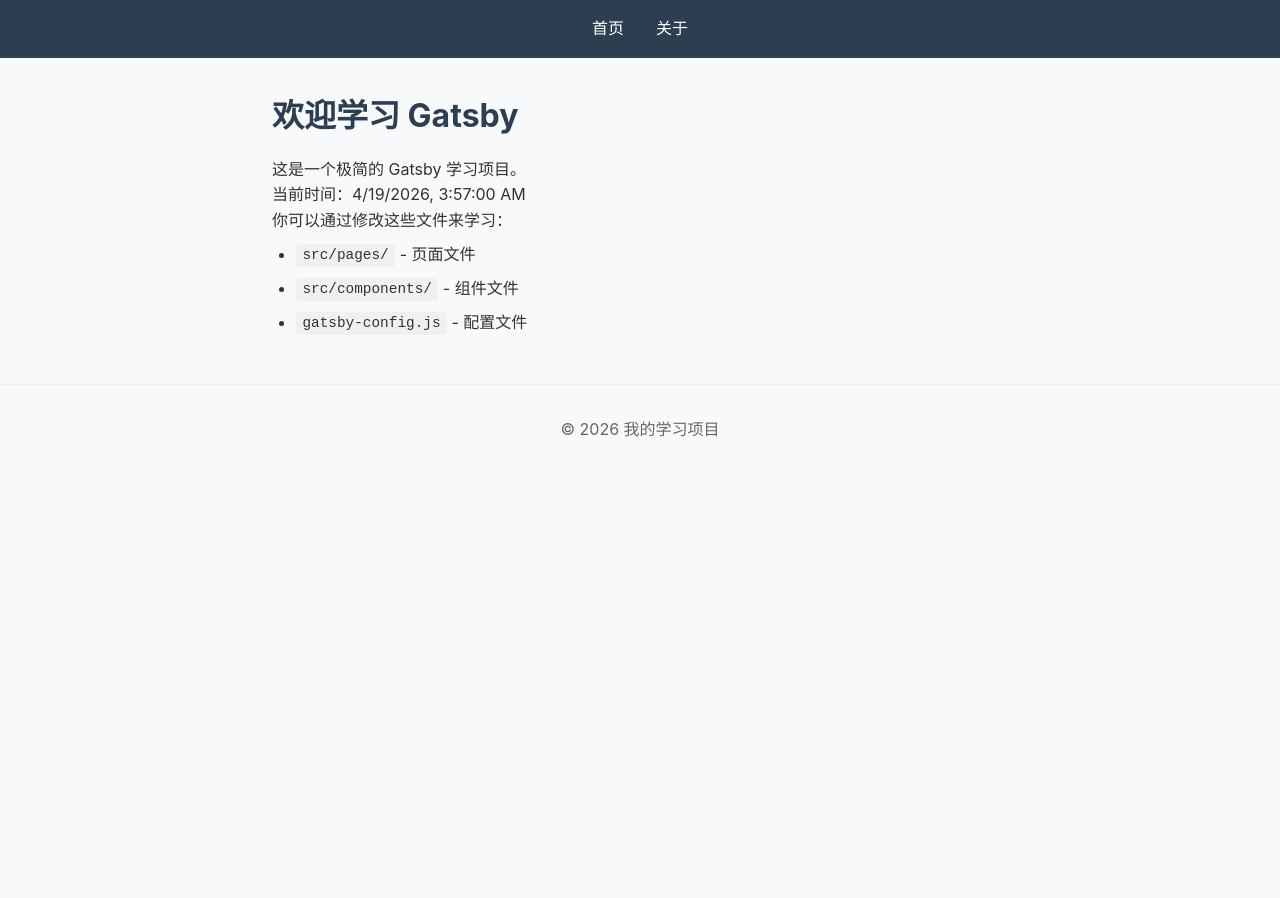
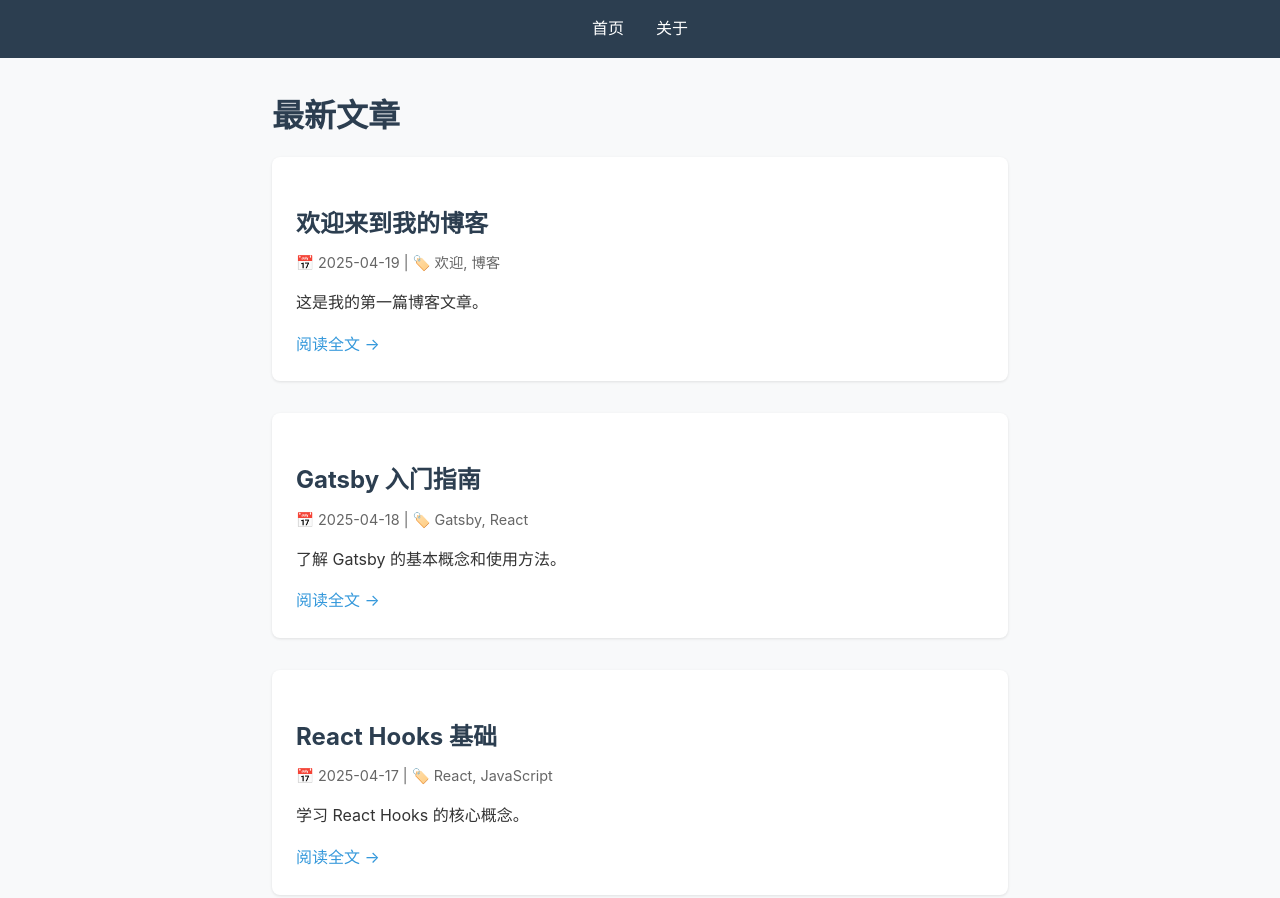
Before and after one commit to wzhu2026/wordpress-gatsby-main, a Gatsby site: page / in a window 1280 px wide. Shown: the top 898 px of the page. Before the commit the page ends 800 px from the top, so only its background shows below. Built offline with nearby package versions, Linux system fonts and the light colour scheme; Gatsby itself is replaced by a stand-in of ours.

Commit message:
Update index.js

```diff
--- a/src/pages/index.js
+++ b/src/pages/index.js
@@ -1,17 +1,32 @@
 import * as React from "react"
 import Layout from "../components/Layout"
+import posts from "../data/posts"
 
 const IndexPage = () => {
   return (
-    <Layout title="欢迎学习 Gatsby">
-      <p>这是一个极简的 Gatsby 学习项目。</p>
-      <p>当前时间：{new Date().toLocaleString()}</p>
-      <p>你可以通过修改这些文件来学习：</p>
-      <ul>
-        <li><code>src/pages/</code> - 页面文件</li>
-        <li><code>src/components/</code> - 组件文件</li>
-        <li><code>gatsby-config.js</code> - 配置文件</li>
-      </ul>
+    <Layout title="最新文章">
+      {posts.map(post => (
+        <article key={post.id} style={{
+          marginBottom: '2rem',
+          padding: '1.5rem',
+          background: 'white',
+          borderRadius: '8px',
+          boxShadow: '0 1px 3px rgba(0,0,0,0.1)'
+        }}>
+          <h2 style={{ marginBottom: '0.5rem' }}>
+            <a href={`/post/${post.slug}`} style={{ color: '#2c3e50' }}>
+              {post.title}
+            </a>
+          </h2>
+          <div style={{ color: '#666', fontSize: '0.9rem', marginBottom: '1rem' }}>
+            📅 {post.date} | 🏷️ {post.tags.join(', ')}
+          </div>
+          <p>{post.excerpt}</p>
+          <a href={`/post/${post.slug}`} style={{ display: 'inline-block', marginTop: '1rem' }}>
+            阅读全文 →
+          </a>
+        </article>
+      ))}
     </Layout>
   )
 }
```
